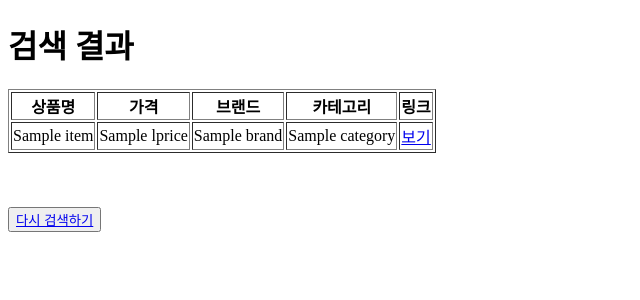
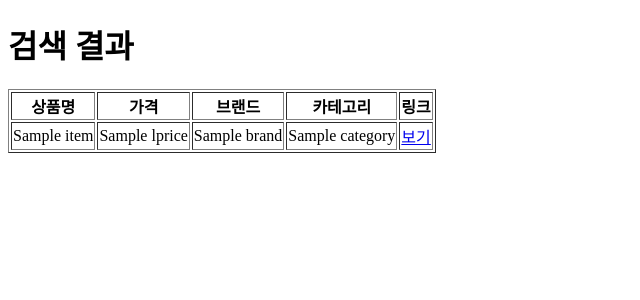
Before and after one commit to KEGIBI/python_project, a Flask app: template templates/result.html in a window 1280 px wide. Shown: the top 300 px of the page, without its empty margins (0-640 px from the left). Run offline with Flask 3, Linux system fonts and the light colour scheme; the template is opened without the code that fills it: most values are stand-ins (such as "Sample title", 1, 10 or a date in 2020).

Commit message:
다시검색 버튼삭제

```diff
--- a/templates/result.html
+++ b/templates/result.html
@@ -30,8 +30,7 @@
         </tbody>
     </table>
     <br>
-    <br><br>
-    <button><a href="/">다시 검색하기</a></button>
+    <br>
 </body>
 </html>
 
```
